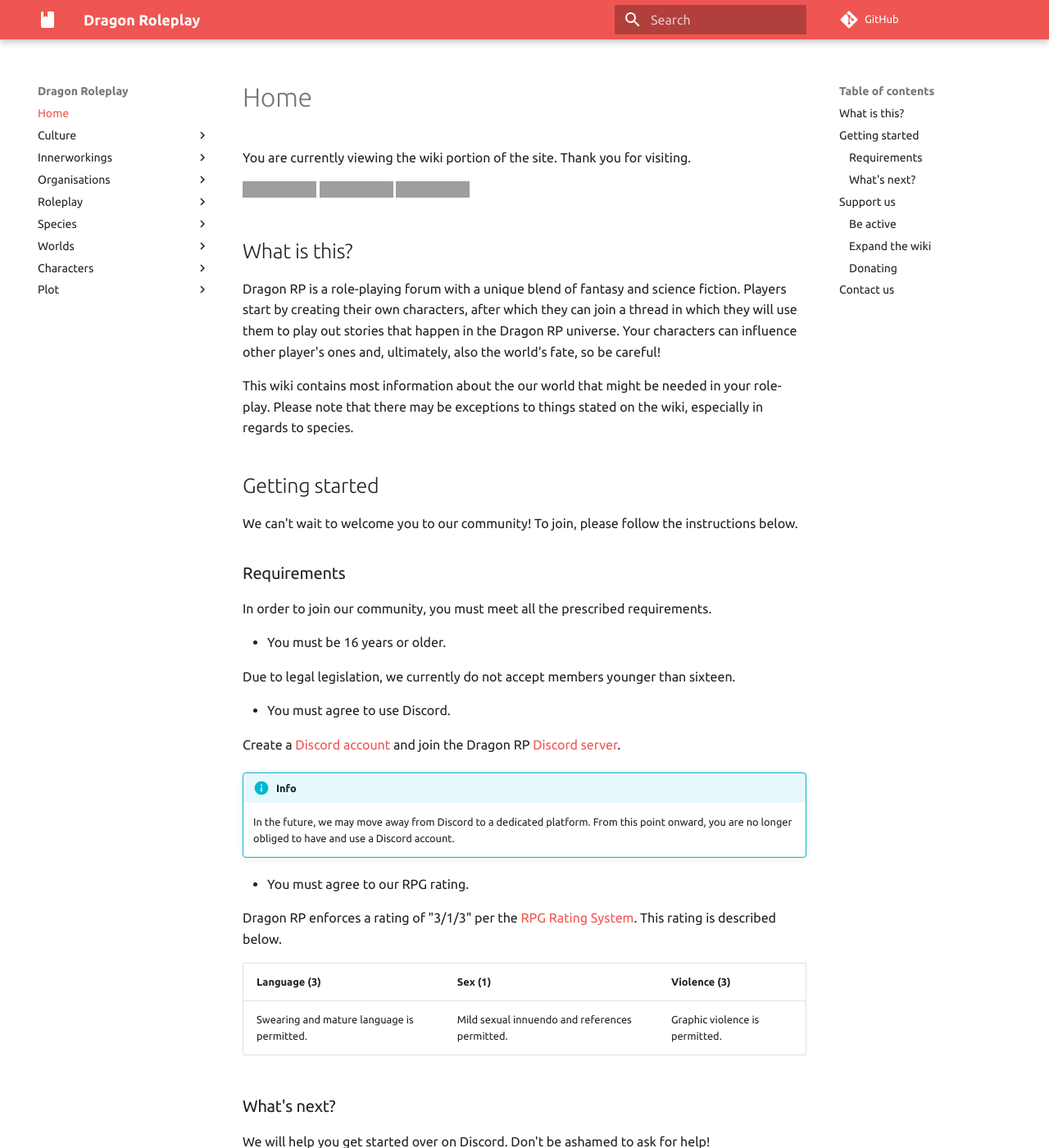
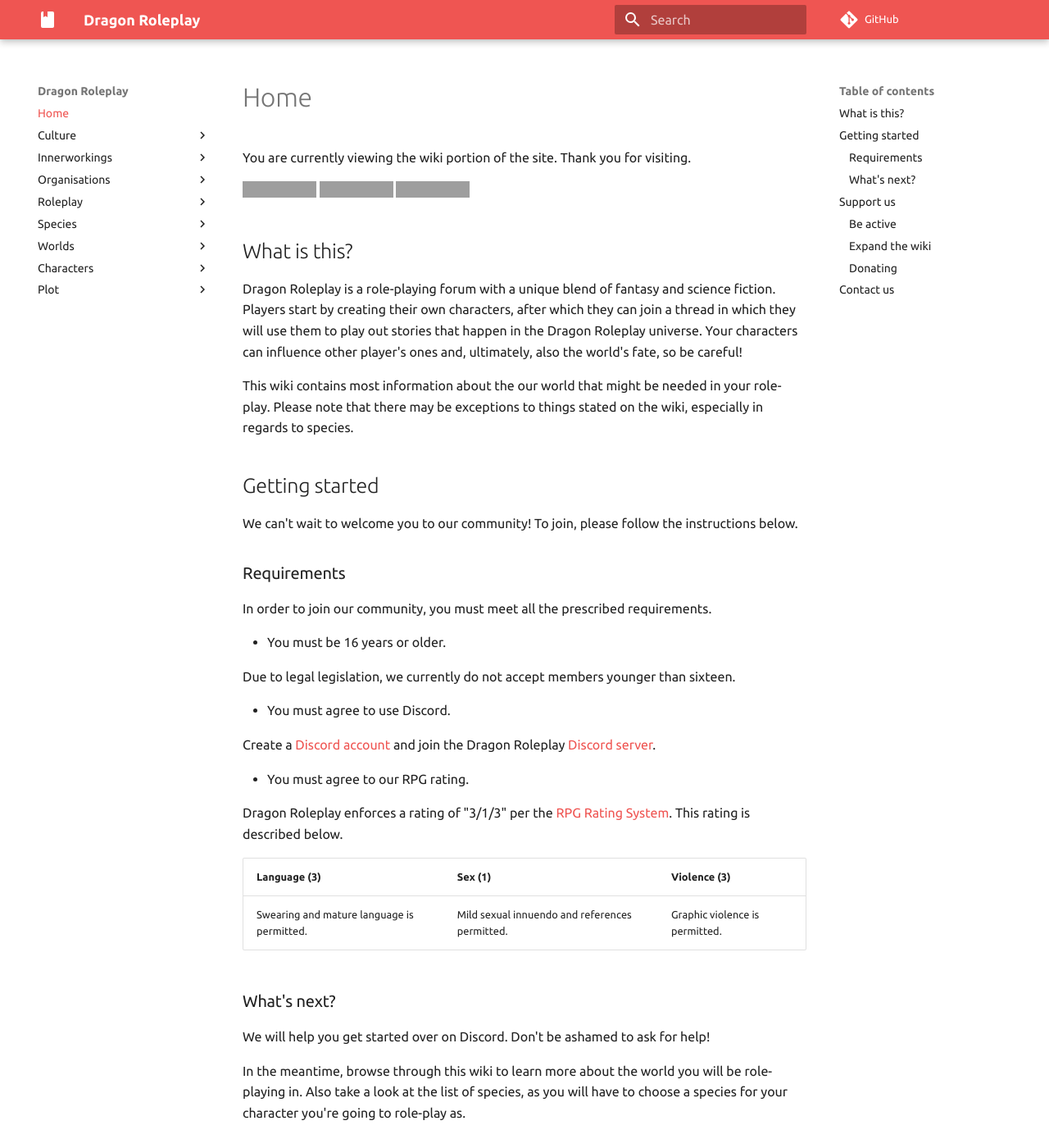
Before and after one commit to dragonprojects/dragonroleplay, an MkDocs documentation site: the page built from docs/index.md, in a window 1280 px wide and 1400 px high. Shown: the whole window at 82% size. Built offline with MkDocs 1.6.1 and Material for MkDocs 9.7.7, drawn with Linux system fonts in a browser that asks for light colours; comment, search, counter and statistics services are not loaded; some of the changed text lies outside the part shown; grey boxes are pictures that could not be loaded.

Commit message:
Updated index and readme

```diff
--- a/docs/index.md
+++ b/docs/index.md
@@ -2,10 +2,10 @@
 You are currently viewing the wiki portion of the site. Thank you for visiting.
 
 ![Netlify](https://img.shields.io/netlify/371397fe-a565-4cca-aea6-75aa6e7ac531?style=for-the-badge)
-![Last update badge](https://img.shields.io/github/last-commit/jelle619/dragonrp?label=last%20update&style=for-the-badge) ![Update activity badge](https://img.shields.io/github/commit-activity/m/jelle619/dragonrp?label=Update%20activity&style=for-the-badge)
+![Last update badge](https://img.shields.io/github/last-commit/dragonprojects/dragonroleplay?label=last%20update&style=for-the-badge) ![Update activity badge](https://img.shields.io/github/commit-activity/m/dragonprojects/dragonroleplay?label=Update%20activity&style=for-the-badge)
 
 ## What is this?
-Dragon RP is a role-playing forum with a unique blend of fantasy and science fiction. Players start by creating their own characters, after which they can join a thread in which they will use them to play out stories that happen in the Dragon RP universe. Your characters can influence other player's ones and, ultimately, also the world's fate, so be careful!
+Dragon Roleplay is a role-playing forum with a unique blend of fantasy and science fiction. Players start by creating their own characters, after which they can join a thread in which they will use them to play out stories that happen in the Dragon Roleplay universe. Your characters can influence other player's ones and, ultimately, also the world's fate, so be careful!
 
 This wiki contains most information about the our world that might be needed in your role-play. Please note that there may be exceptions to things stated on the wiki, especially in regards to species.
 
@@ -21,14 +21,11 @@
 
 * You must agree to use Discord.
 
-Create a [Discord account](https://discordapp.com/register) and join the Dragon RP [Discord server](https://discord.gg/MJ2HGkT).
-
-!!! info
-    In the future, we may move away from Discord to a dedicated platform. From this point onward, you are no longer obliged to have and use a Discord account.
+Create a [Discord account](https://discordapp.com/register) and join the Dragon Roleplay [Discord server](https://discord.gg/MJ2HGkT).
 
 * You must agree to our RPG rating.
 
-Dragon RP enforces a rating of "3/1/3" per the [RPG Rating System](https://rpgrating.com/). This rating is described below.
+Dragon Roleplay enforces a rating of "3/1/3" per the [RPG Rating System](https://rpgrating.com/). This rating is described below.
 
 <table>
     <tr>
@@ -52,7 +49,7 @@
 There are a number of ways you can help.
 
 ### Be active
-Being active gives us a great amount of motivation to expand Dragon RP. Thank you for being with us!
+Being active gives us a great amount of motivation to expand Dragon Roleplay. Thank you for being with us!
 
 ### Expand the wiki
 Would you like to add to an entry on this wiki? Go to the [wiki editor interface](/wiki/editor), login with your GitHub account and submit your changes for review. They will be reviewed by an administrator before being published.
@@ -62,10 +59,10 @@
 !!! info
     When your edits are merged with the site, your contribution will be licensed under the same license as the other content on this site.
 
-You can also make contributions by using our [GitHub repository](https://github.com/jelle619/dragonrp).
+You can also make contributions by using our [GitHub repository](https://github.com/dragonprojects/dragonroleplay).
 
 ### Donating
-We currently do not accept financial donations for Dragon RP. Thank you for your interest!
+We currently do not accept financial donations for Dragon Roleplay. Thank you for your interest!
 
 ## Contact us
 We can be contacted through several means:
```
Also changed, not shown: README.md (+2 -2 lines).
